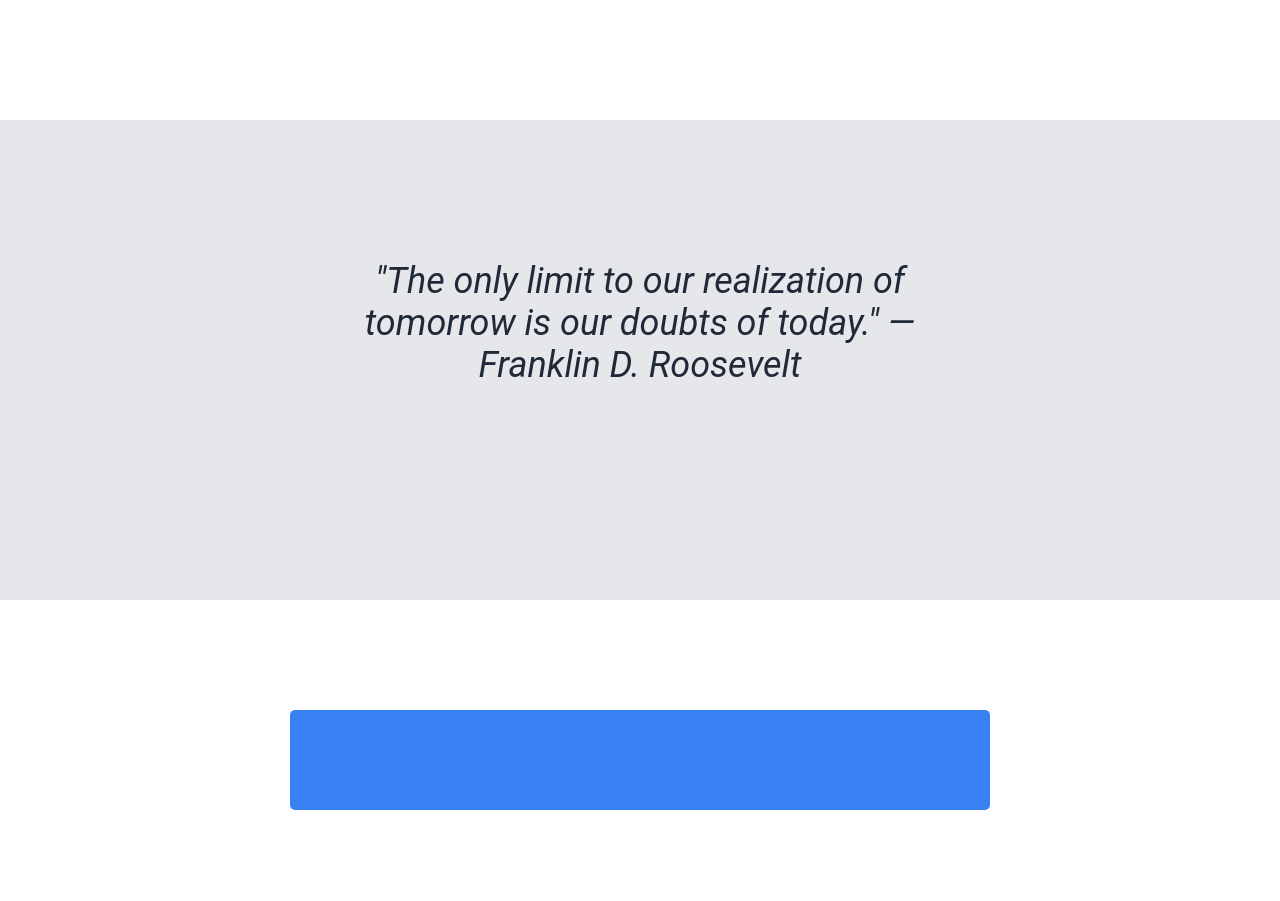
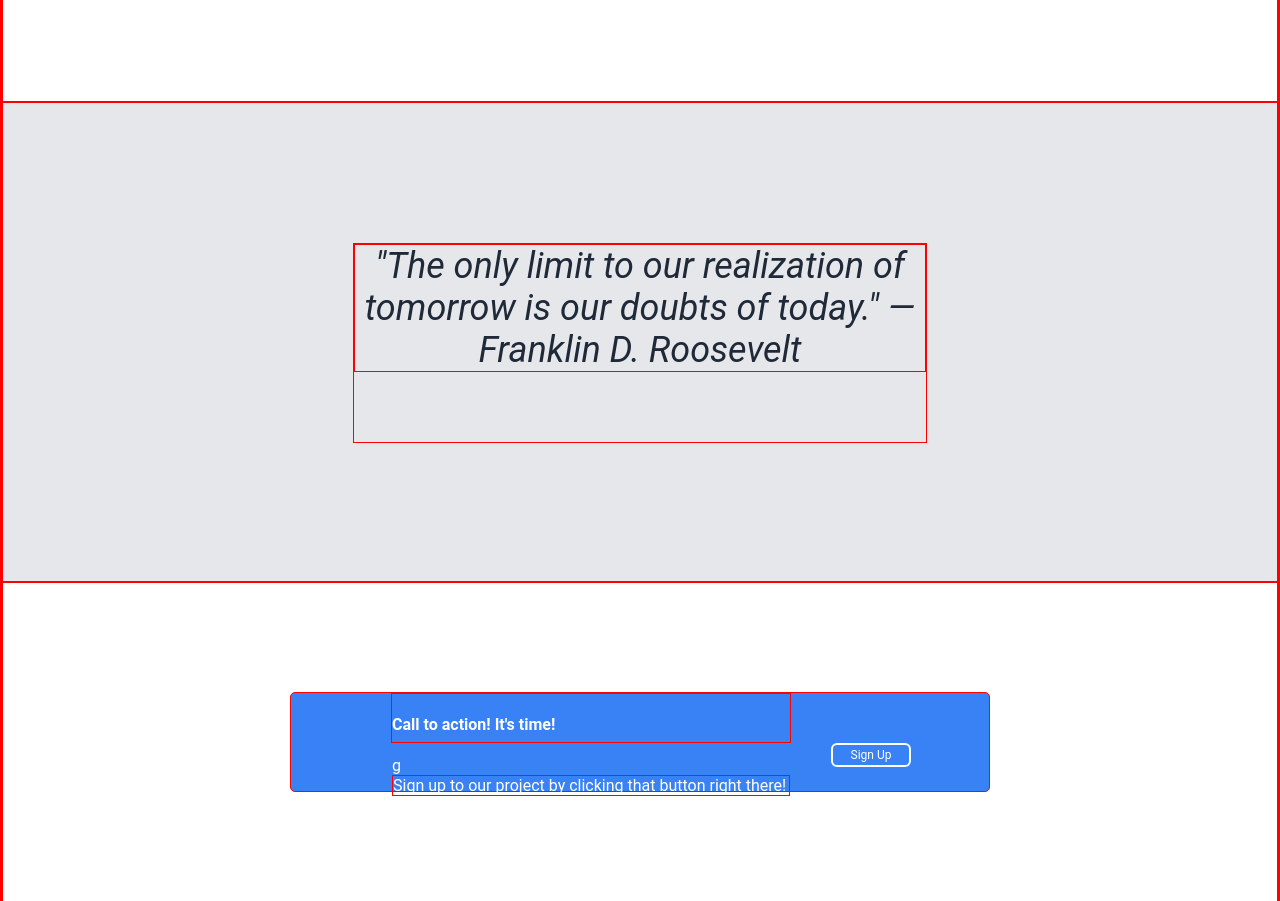
Before and after one commit to WillSilvey/odin-design, a plain HTML site: page index.html in a window 1280 px wide. Shown: the part 1020-1921 px from the top of the page. Drawn offline with Linux system fonts and the light colour scheme.

Commit message:
Updated the text in panel 1 and panel 4 and removed an unused font

```diff
--- a/index.html
+++ b/index.html
@@ -17,7 +17,7 @@
     </header>
     <span>
       <div class="panel1-container">
-        <div class="panel-item1"></div>
+        <div class="panel-item1"><h3>This website is awesome</h3><br><p>This website has some subtext that goes under the main title</p></div>
         <div class="panel-item2"></div>
       </div>
     </span>
@@ -46,15 +46,15 @@
     </span>
     <span>
         <div class="panel3-container">
-            <div class="panel3-item">"The only limit to our realization of tomorrow is our doubts of today."
-              — Franklin D. Roosevelt</div>
+            <div class="panel3-item"><p>"The only limit to our realization of tomorrow is our doubts of today."
+              — Franklin D. Roosevelt</p></div>
         </div>
     </span>
     <span>
         <div class="panel4-container">
             <div class="panel4-box">
-                <div class="panel4-text"></div>
-                <div class="panel4-button"></div>
+                <div class="panel4-text"><h4>Call to action! It's time!</h4>g<p>Sign up to our project by clicking that button right there!</p></div>
+                <div class="panel4-button">Sign Up</div>
             </div>
         </div>
     </span>
--- a/styles.css
+++ b/styles.css
@@ -1,10 +1,21 @@
-html, body, div {
+html, body, div, p{
     margin: 0;
     padding: 0;
     box-sizing: border-box;
     font-family: Roboto;
+    border: 1px red solid;
+}
+.panel-item1 p  {
+    color: #e5e7eb;
+    font-size: 18px;
 }
 
+h3 {
+    display: inline;
+    color: white;
+    font-size: 48px;
+    font-weight: 900;
+}
 .header-container  {
     display: flex;
     height: 15vh;
@@ -101,24 +112,32 @@
 .panel4-box {
     height: 100px;
     width: 700px;
-    display: flex;
-    align-items: center;
-    justify-content: flex-start;
     background-color: #3882F6;
     border-radius: 5px;
 }
 
 .panel4-text    {
-    margin: 20px;
     margin-left: 100px;
+    margin-top: 0;
     height: 50px;
     width: 400px;
 }
 
 .panel4-button {
+    margin-bottom: 100px;
+    margin-left: 540px;
     height: 24px;
     width: 80px;
-    margin-left: 50px;
+    border: 2px white solid;
+    border-radius: 6px;
+    text-align: center;
+    color: white;
+    padding-top: 3px;
+    font-size: 12px;
+}
+
+.panel4-text   {
+    color: white
 }
 
 .panel5-container   {
```
Also changed, not shown: fonts/Hero-Regular.ttf (deleted).
